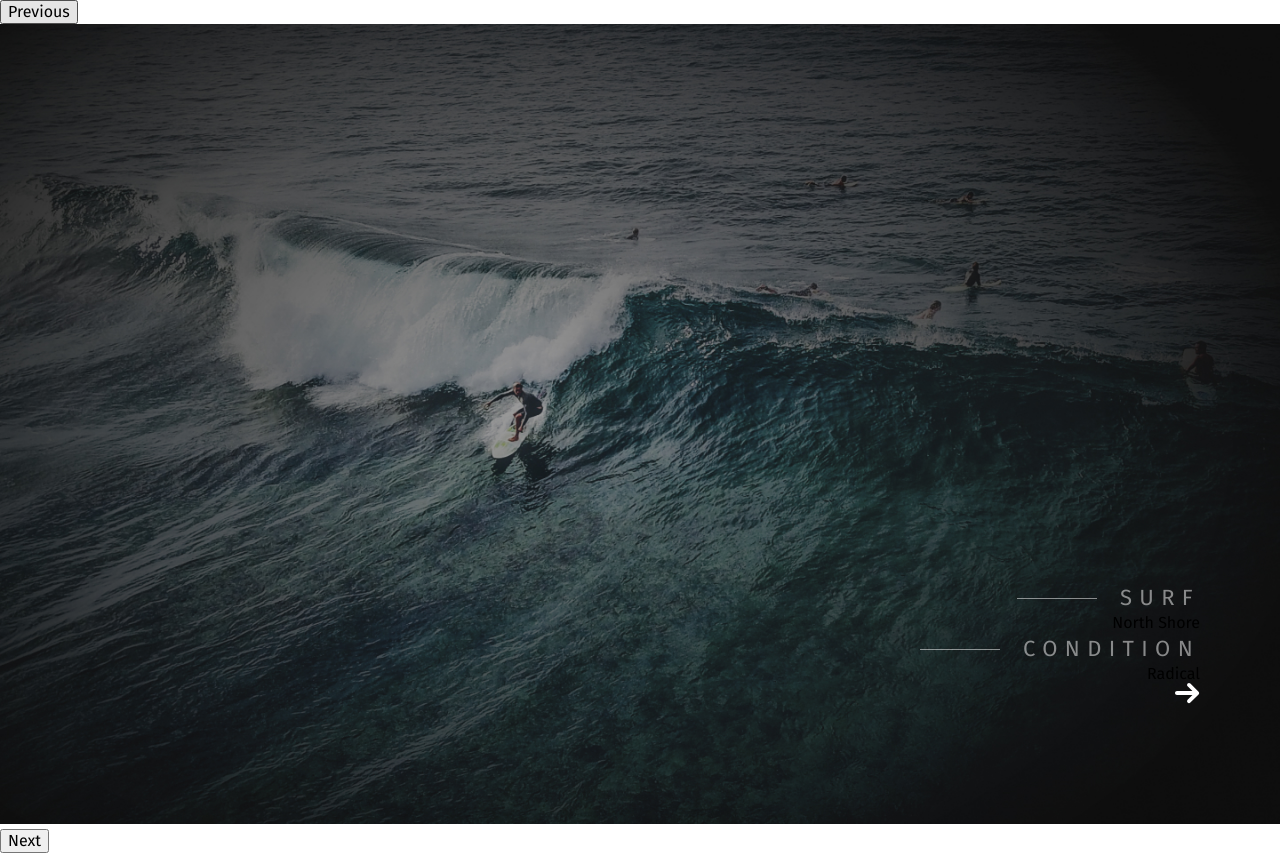
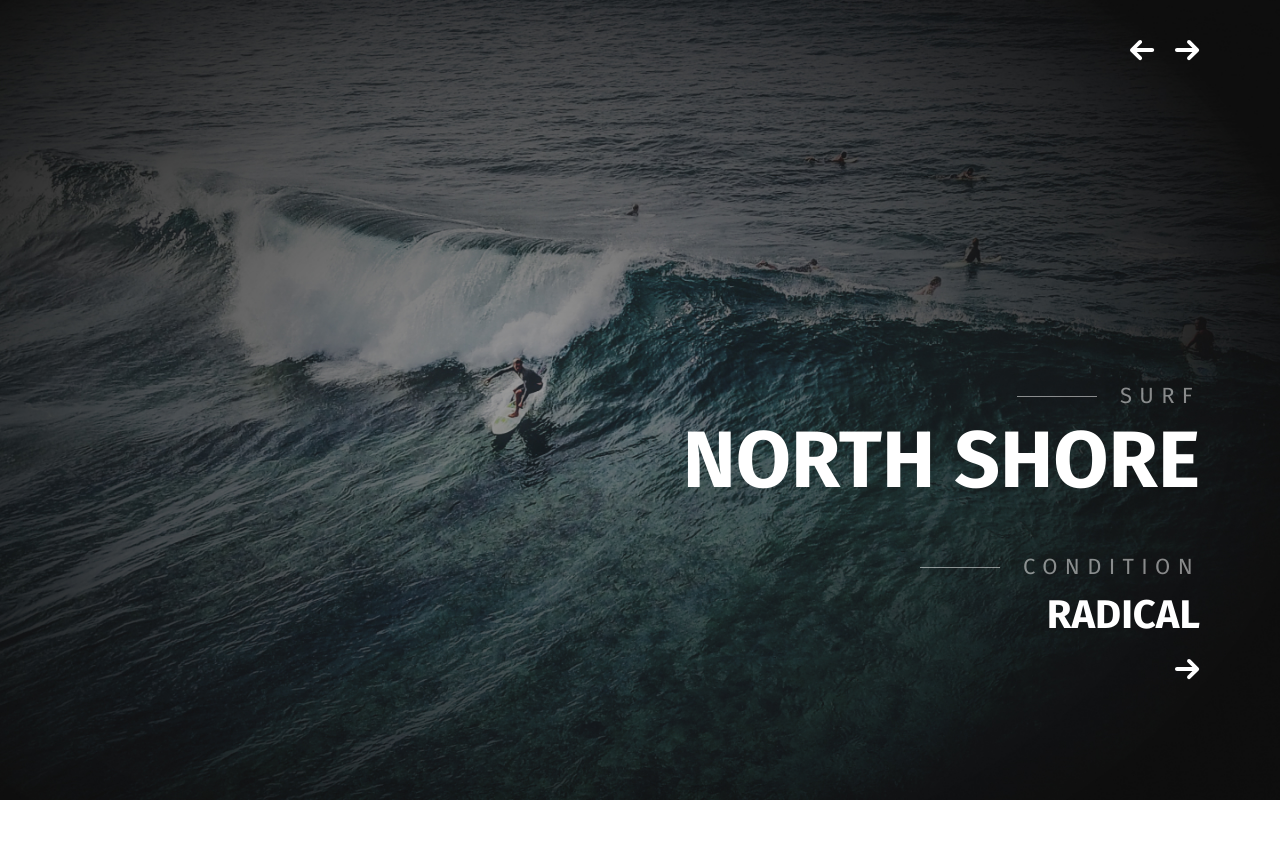
Before and after one commit to vantonenko13/go_surf, a plain HTML site: page index.html in a window 1280 px wide. After the commit the page ends 804 px from the top, so only its background shows below. Drawn offline with nearby package versions, Linux system fonts and the light colour scheme.

Commit message:
Завершена верстка блока slider-item__info

```diff
--- a/js/main.js
+++ b/js/main.js
@@ -2,5 +2,9 @@ $(function () {
   $(".header__slider").slick({
     infinity: true,
     fade: true,
+    prevArrow:
+      '<img class="slider-arrows slider-arrows__left" src="img/arrow-left.svg" alt="" />',
+    nextArrow:
+      '<img class="slider-arrows slider-arrows__right" src="img/arrow-right.svg" alt="" />',
   });
 });
--- a/scss/style.scss
+++ b/scss/style.scss
@@ -19,6 +19,35 @@
   right: 80px;
   bottom: 116px;
   text-align: right;
+  color: #fff;
+  text-transform: uppercase;
 }
-
+.slider-item__info-subtitle {
+  margin-bottom: 5px;
+}
+.slider-item__info-subtext {
+  margin-bottom: 8px;
+}
+.slider-item__info-title {
+  font-weight: 800;
+  font-size: 80px;
+  line-height: 86px;
+  margin-bottom: 48px;
+}
+.slider-item__info-text {
+  font-weight: 800;
+  font-size: 40px;
+  line-height: 48px;
+  margin-bottom: 20px;
+}
+.slider-arrows {
+  position: absolute;
+  top: 40px;
+  right: 80px;
+  cursor: pointer;
+  z-index: 4;
+}
+.slider-arrows__left {
+  right: 125px;
+}
 @import "media";
```
Also changed, not shown: css/style.min.css, img/arrow-left.svg (added).
